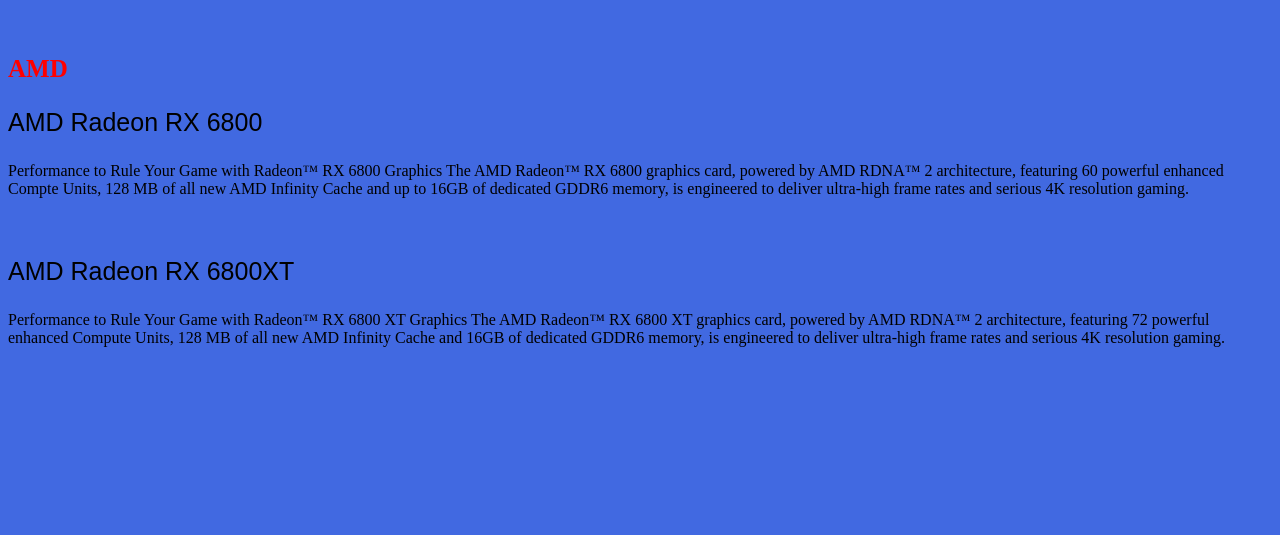
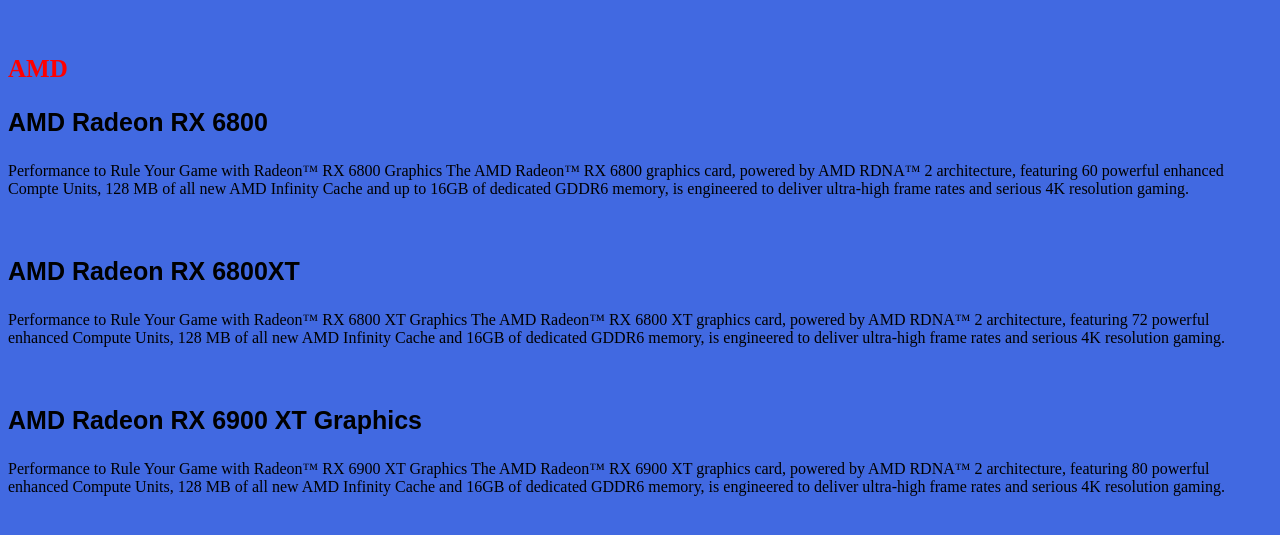
Before and after one commit to InSelfControll/Full-Stack-Course, a plain HTML site: page homework/index.html in a window 1280 px wide. Shown: the part 51-586 px from the top of the page. Drawn offline with Linux system fonts and the light colour scheme.

Commit message:
--- Auto-Git Commit ---

```diff
--- a/homework/index.html
+++ b/homework/index.html
@@ -6,7 +6,7 @@
         <center><h1 style="font-size: 35px;">GPUs </h1></center>
     </br>
         <h1 style="font-size: 25px; color: red;">AMD </h1>
-        <p style="font-size: 25px; font: outline; font-family: sans-serif;">AMD Radeon RX 6800</p>
+        <h2><p style="font-size: 25px; font: outline; font-family: sans-serif;">AMD Radeon RX 6800</p></h2>
         <p>
             Performance to Rule Your Game with Radeon™ RX 6800 Graphics
             The AMD Radeon™ RX 6800 graphics card,
@@ -16,10 +16,17 @@
             is engineered to deliver ultra-high frame rates and serious 4K resolution gaming.
         </p>
     </br>
-        <p style="font-size: 25px; font: outline; font-family: sans-serif;">AMD Radeon RX 6800XT</p>
+        <h2><p style="font-size: 25px; font: outline; font-family: sans-serif;">AMD Radeon RX 6800XT</p></h2>
         <p>Performance to Rule Your Game with Radeon™ RX 6800 XT Graphics
         The AMD Radeon™ RX 6800 XT graphics card, powered by AMD RDNA™ 2 architecture, featuring 72 powerful enhanced Compute
         Units, 128 MB of all new AMD Infinity Cache and 16GB of dedicated GDDR6 memory, is engineered to deliver ultra-high
         frame rates and serious 4K resolution gaming.</p>
+        <br>
+        <h2><p style="font-size: 25px; font: outline; font-family: sans-serif;"> AMD Radeon RX 6900 XT Graphics</p></h2>
+        <p> Performance to Rule Your Game with Radeon™ RX 6900 XT Graphics
+        The AMD Radeon™ RX 6900 XT graphics card, powered by AMD RDNA™ 2 architecture, featuring 80 powerful enhanced Compute
+        Units, 128 MB of all new AMD Infinity Cache and 16GB of dedicated GDDR6 memory, is engineered to deliver ultra-high
+        frame rates and serious 4K resolution gaming.
+</p>
     </body>
 </html>
```
